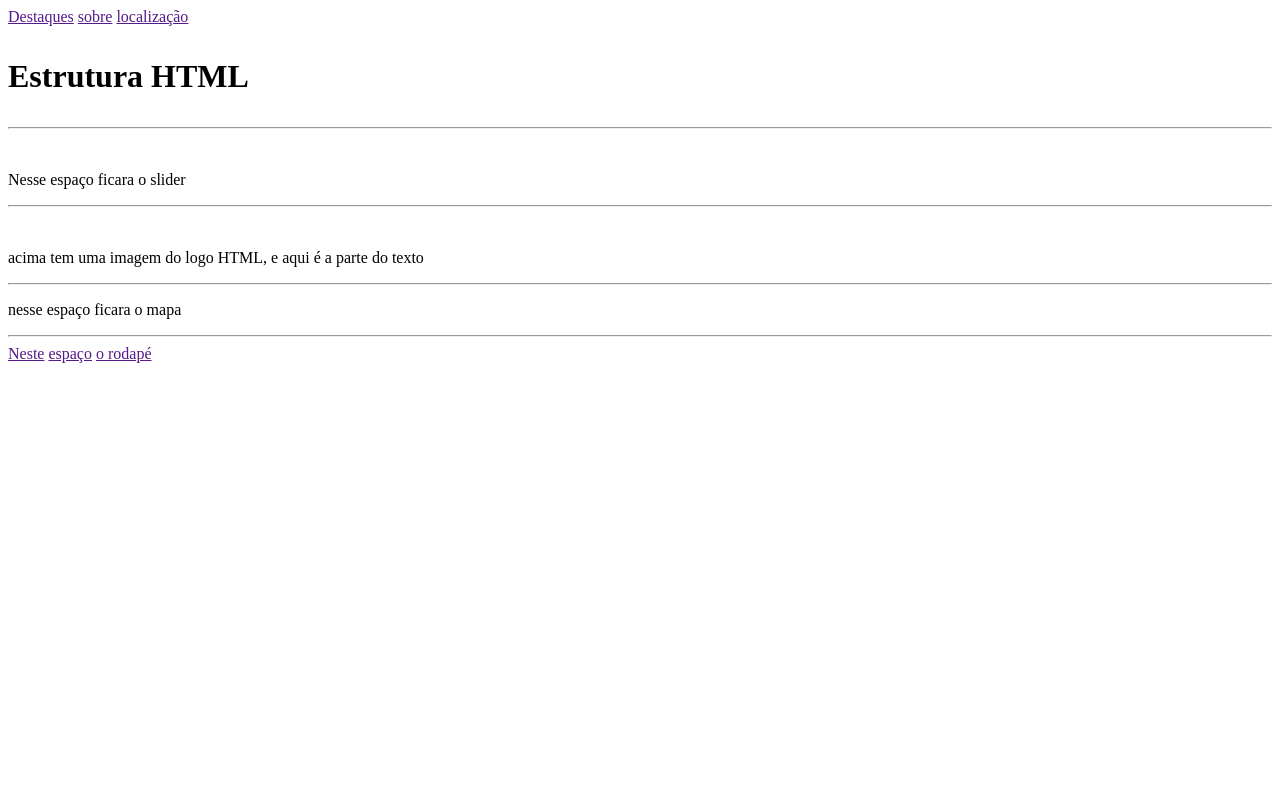
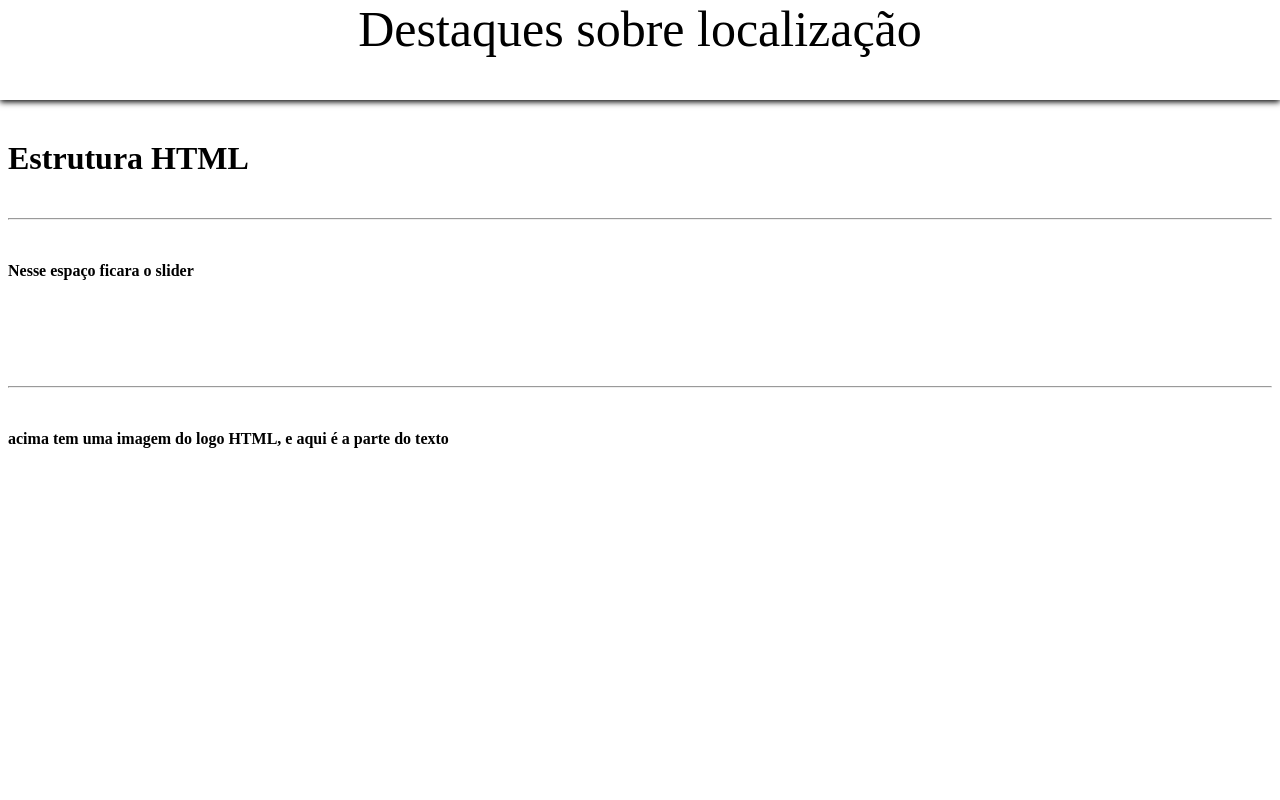
Before and after one commit to GiovannyFialho/project-frontend, a plain HTML site: page index.html in a window 1280 px wide. Shown: the top 800 px of the page. Drawn offline with Linux system fonts and the light colour scheme.

Commit message:
adicionado css

```diff
--- a/index.html
+++ b/index.html
@@ -5,7 +5,7 @@
     <meta http-equiv="X-UA-Compatible" content="IE=edge" />
     <meta name="viewport" content="width=device-width, initial-scale=1.0" />
     <title>Menu</title>
-    <link rel="stylesheet" href="style.css" />
+    <link rel="stylesheet" href="style/style.css" />
   </head>
   <body>
     <div class="lea">
--- /dev/null
+++ b/style/style.css
@@ -0,0 +1,60 @@
+.lea {
+    font-size: 50px;
+    width: 100%;
+    height: 100px;
+    text-align: center;
+    text-rendering: auto;
+    box-shadow: 0px 0px 0px;
+    -webkit-box-shadow: 0px 2px 6px;
+    position: fixed;
+    top: 0;
+    left: 0;
+    background-color: white;
+}
+
+a {
+    color: black;
+    font-size: 50px;
+    text-decoration: none;
+}
+
+a:hover {
+    text-decoration: underline;
+}
+
+p {
+    font-weight: bold;
+}
+
+.est {
+    margin-top: 140px;
+    text-rendering: auto;
+    height: 70px;
+}
+
+#img {
+    width: 300px;
+}
+
+.sli {
+    height: 150px;
+}
+
+.img {
+    height: 400px;
+}
+
+.map {
+    height: 400px;
+}
+
+.foo {
+    font-weight: bold;
+    font-size: 20px;
+    color: black;
+    text-decoration: none;
+}
+
+foo.hover {
+    text-decoration: underline;
+}
```
